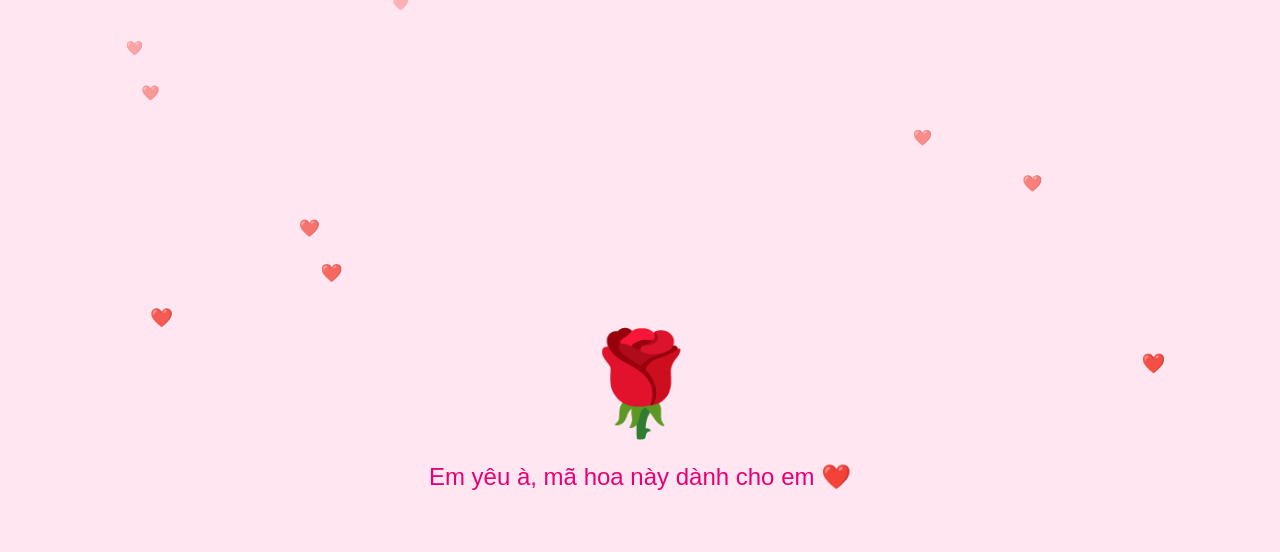
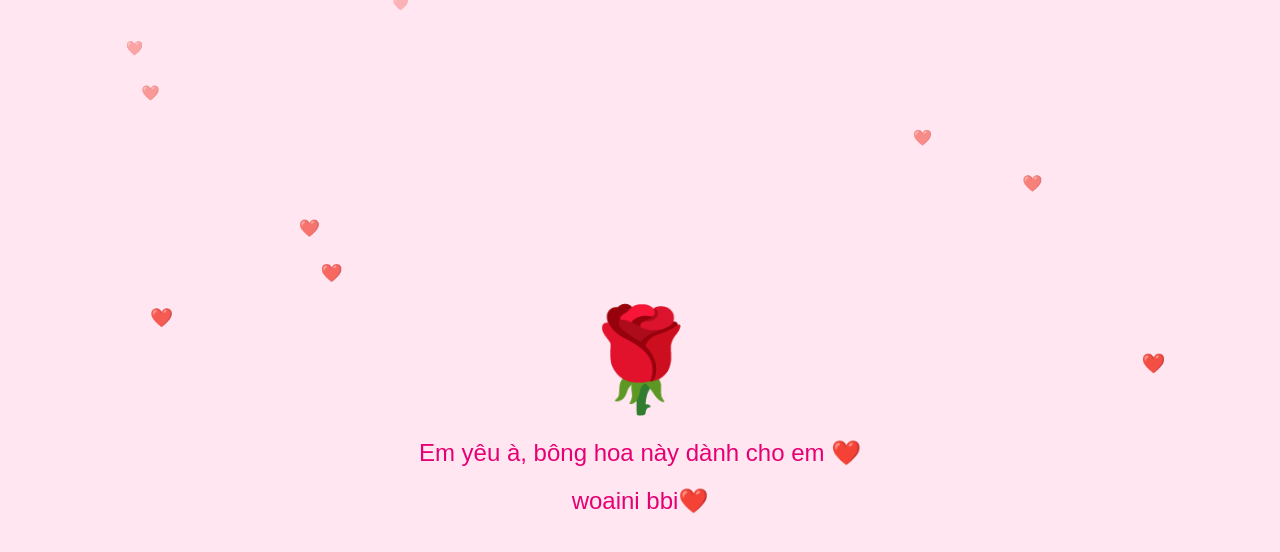
Before and after one commit to vwtdat204/taixiu, a plain HTML site: page guiemiu.html in a window 1280 px wide. Drawn offline with Linux system fonts and the light colour scheme.

Commit message:
guiemiu.html

```diff
--- a/guiemiu.html
+++ b/guiemiu.html
@@ -55,7 +55,8 @@
 <body>
 
 <div class="flower">🌹</div>
-<div class="message">Em yêu à, mã hoa này dành cho em ❤️</div>
+<div class="message">Em yêu à, bông hoa này dành cho em ❤️</div>
+  <div class="message">woaini bbi❤️</div>
 
 <script>
   // tạo tim bay lên
```
